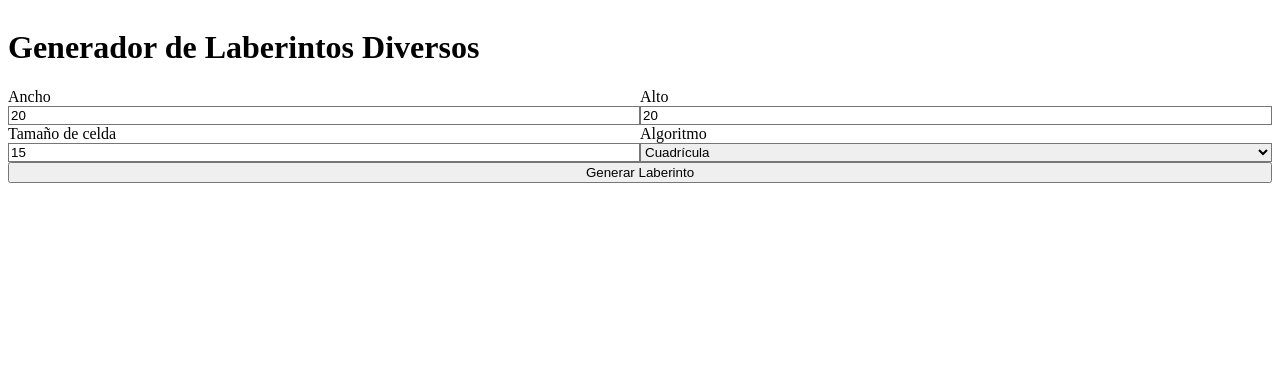
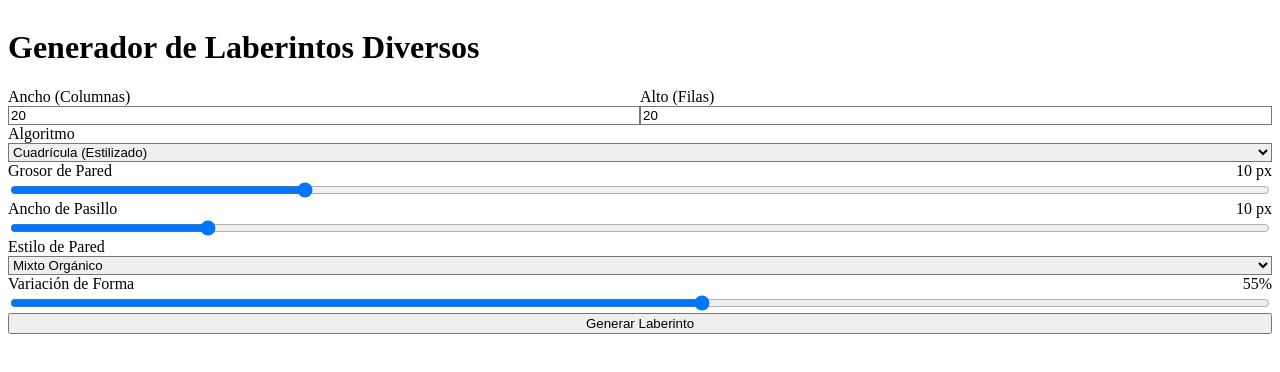
Before and after one commit to bexmer/laberinto_next, a Next.js app in the folder frontend/: page / in a window 1280 px wide. Shown: the top 372 px of the page. Built offline with nearby package versions, Linux system fonts and the light colour scheme.

Commit message:
Add maze styling parameters and controls

```diff
--- a/frontend/src/app/page.tsx
+++ b/frontend/src/app/page.tsx
@@ -16,7 +16,10 @@ const HomePage = () => {
       width: settings.width.toString(),
       height: settings.height.toString(),
       algorithm: settings.algorithm,
-      cellSize: settings.cellSize.toString(),
+      passage_size: settings.passage_size.toString(),
+      wall_thickness: settings.wall_thickness.toString(),
+      wall_style: settings.wall_style,
+      shape_variance: settings.shape_variance.toString(),
     });
 
     const url = `/api/generate-maze?${params.toString()}`;
--- a/frontend/src/components/SettingsForm.tsx
+++ b/frontend/src/components/SettingsForm.tsx
@@ -9,82 +9,165 @@ type SettingsFormProps = {
 };
 
 const SettingsForm = ({ onGenerate, isLoading }: SettingsFormProps) => {
+  // --- Estado inicial actualizado ---
   const [settings, setSettings] = useState<GenerationSettings>({
     width: 20,
     height: 20,
     algorithm: 'grid',
-    cellSize: 15,
+    passage_size: 10,
+    wall_thickness: 10,
+    wall_style: 'organic mix',
+    shape_variance: 0.55, // 55%
   });
 
   const handleChange = (
     event: React.ChangeEvent<HTMLInputElement | HTMLSelectElement>,
   ) => {
-    const { name, value } = event.target;
+    const { name, value, type } = event.target;
 
     setSettings((prev) => ({
       ...prev,
       [name]:
-        name === 'algorithm' ? (value as GenerationSettings['algorithm']) : Number(value),
+        type === 'number'
+          ? Number(value)
+          : type === 'range'
+            ? name === 'shape_variance'
+              ? Number(value) / 100 // Convertir 0-100 a 0.0-1.0 únicamente para la variación
+              : Number(value)
+            : value,
     }));
   };
 
   const handleSubmit = (event: React.FormEvent<HTMLFormElement>) => {
     event.preventDefault();
-    onGenerate(settings);
+
+    // Si el algoritmo es 'hex', los estilos de pared no aplican.
+    // Ajustamos la configuración antes de enviarla.
+    const finalSettings = { ...settings };
+    if (finalSettings.algorithm === 'hex') {
+      finalSettings.wall_style = 'grid';
+      finalSettings.shape_variance = 0;
+    }
+
+    onGenerate(finalSettings);
   };
+
+  // Deshabilitar estilos si el algoritmo es 'hex'
+  const isGrid = settings.algorithm === 'grid';
 
   return (
     <form
       onSubmit={handleSubmit}
       className="bg-gray-800 p-4 rounded-lg shadow-md space-y-4"
     >
+      {/* Controles de Cuadrícula */}
       <div className="grid grid-cols-2 gap-4">
         <label className="flex flex-col text-sm">
-          <span className="mb-1 font-semibold">Ancho</span>
+          <span className="mb-1 font-semibold">Ancho (Columnas)</span>
           <input
             type="number"
             name="width"
             value={settings.width}
             onChange={handleChange}
             className="rounded-md border border-gray-700 bg-gray-900 p-2 text-gray-100 focus:border-blue-500 focus:outline-none"
-            min={1}
+            min={2}
           />
         </label>
         <label className="flex flex-col text-sm">
-          <span className="mb-1 font-semibold">Alto</span>
+          <span className="mb-1 font-semibold">Alto (Filas)</span>
           <input
             type="number"
             name="height"
             value={settings.height}
             onChange={handleChange}
             className="rounded-md border border-gray-700 bg-gray-900 p-2 text-gray-100 focus:border-blue-500 focus:outline-none"
-            min={1}
+            min={2}
           />
         </label>
+      </div>
+
+      {/* Selector de Algoritmo */}
+      <label className="flex flex-col text-sm">
+        <span className="mb-1 font-semibold">Algoritmo</span>
+        <select
+          name="algorithm"
+          value={settings.algorithm}
+          onChange={handleChange}
+          className="rounded-md border border-gray-700 bg-gray-900 p-2 text-gray-100 focus:border-blue-500 focus:outline-none"
+        >
+          <option value="grid">Cuadrícula (Estilizado)</option>
+          <option value="hex">Hexagonal (Orgánico)</option>
+        </select>
+      </label>
+
+      {/* Controles de Estilo (Solo para Grid) */}
+      <div className={`space-y-4 ${!isGrid ? 'opacity-50' : ''}`}>
         <label className="flex flex-col text-sm">
-          <span className="mb-1 font-semibold">Tamaño de celda</span>
+          <div className="flex justify-between">
+            <span className="mb-1 font-semibold">Grosor de Pared</span>
+            <span className="text-gray-400">{settings.wall_thickness} px</span>
+          </div>
           <input
-            type="number"
-            name="cellSize"
-            value={settings.cellSize}
+            type="range"
+            name="wall_thickness"
+            disabled={!isGrid}
+            value={settings.wall_thickness}
             onChange={handleChange}
-            className="rounded-md border border-gray-700 bg-gray-900 p-2 text-gray-100 focus:border-blue-500 focus:outline-none"
             min={1}
+            max={40}
           />
         </label>
+
         <label className="flex flex-col text-sm">
-          <span className="mb-1 font-semibold">Algoritmo</span>
+          <div className="flex justify-between">
+            <span className="mb-1 font-semibold">Ancho de Pasillo</span>
+            <span className="text-gray-400">{settings.passage_size} px</span>
+          </div>
+          <input
+            type="range"
+            name="passage_size"
+            disabled={!isGrid}
+            value={settings.passage_size}
+            onChange={handleChange}
+            min={1}
+            max={60}
+          />
+        </label>
+
+        <label className="flex flex-col text-sm">
+          <span className="mb-1 font-semibold">Estilo de Pared</span>
           <select
-            name="algorithm"
-            value={settings.algorithm}
+            name="wall_style"
+            disabled={!isGrid}
+            value={settings.wall_style}
             onChange={handleChange}
             className="rounded-md border border-gray-700 bg-gray-900 p-2 text-gray-100 focus:border-blue-500 focus:outline-none"
           >
-            <option value="grid">Cuadrícula</option>
-            <option value="hex">Hexagonal</option>
+            <option value="grid">Cuadrado</option>
+            <option value="curved">Curvo</option>
+            <option value="angled">Angulado</option>
+            <option value="organic mix">Mixto Orgánico</option>
           </select>
         </label>
+
+        <label className="flex flex-col text-sm">
+           <div className="flex justify-between">
+            <span className="mb-1 font-semibold">Variación de Forma</span>
+            <span className="text-gray-400">{Math.round(settings.shape_variance * 100)}%</span>
+          </div>
+          <input
+            type="range"
+            name="shape_variance"
+            disabled={!isGrid}
+            // El input range es de 0-100, pero el estado es 0.0-1.0
+            value={settings.shape_variance * 100}
+            onChange={handleChange}
+            min={0}
+            max={100}
+          />
+        </label>
       </div>
+
       <button
         type="submit"
         className="w-full rounded-md bg-blue-600 px-4 py-2 text-sm font-semibold text-white transition hover:bg-blue-700 disabled:cursor-not-allowed disabled:bg-blue-900"
--- a/frontend/src/utils/types.ts
+++ b/frontend/src/utils/types.ts
@@ -14,9 +14,15 @@ export interface MazeData {
   walls: WallSegment[];
 }
 
+// --- INTERFAZ ACTUALIZADA ---
 export interface GenerationSettings {
   width: number;
   height: number;
   algorithm: 'grid' | 'hex';
-  cellSize: number;
+  // 'cellSize' se reemplaza por estos dos:
+  passage_size: number;
+  wall_thickness: number;
+  // Nuevas opciones de estilo:
+  wall_style: 'grid' | 'curved' | 'angled' | 'organic mix';
+  shape_variance: number; // 0.0 a 1.0
 }
```
Also changed, not shown: 2 other files (tests, documents, lock files or other folders).
